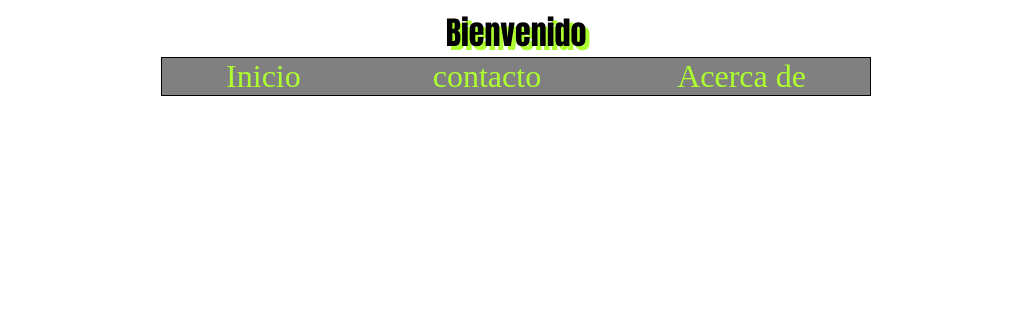
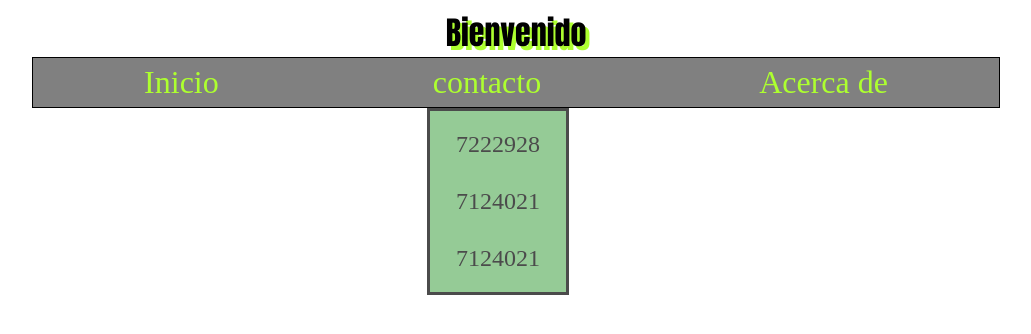
Before and after one commit to sarid-code/menu-desplegable-2-niveles, a plain HTML site: page index.html in a window 1280 px wide. Shown: the whole page, without its empty margins (124-1155 px from the left). Drawn offline with Linux system fonts and the light colour scheme.

Commit message:
mejora css de menu desp V2

```diff
--- a/css/stylesheet.css
+++ b/css/stylesheet.css
@@ -18,12 +18,12 @@ nav {
 /* estilos generales de la lista e items*/
 nav ul {
     list-style: none;
-    padding: 0;
+    padding: 6px;
     margin: 0px;
     background-color: gray;
     position: relative;
+}
 
-}
 
 nav a {
     text-decoration: none;
@@ -34,17 +34,18 @@ nav a {
 
 }
 nav a:hover{
-    background-color: black;
-
+    background-color: darkolivegreen;
+    margin: 10px;
+    border-radius: 50%;
 }
 
 /*  PRIMER NIVEL */
 
 nav > ul > li {
 
-  display: inline;
-
-  font-size: xx-large;
+    display: inline;
+    font-size: xx-large;
+    margin: 41px;
 
 }
 /* SEGUNDO NIVEL */
@@ -56,23 +57,24 @@ ul > li > ul > li {
     margin: 10px;
 }
 li ul {
-    background-color: blueviolet;
+    background-color: #0b860d9c;
     border: solid;
     opacity: 0.7;
     position: absolute;
     width: 124px;
-    left: 98px;
-    padding: 0 16px;
+    top: 50px;
+    left: 394px;
+    padding: 0 6px;
 
 
 }
 /* efecto hover deplegar subitems */
 
 
-li ul{
+/* li ul{
     display: none;
 
 }
 li:hover ul{
     display: block;
-}
+} */
```
